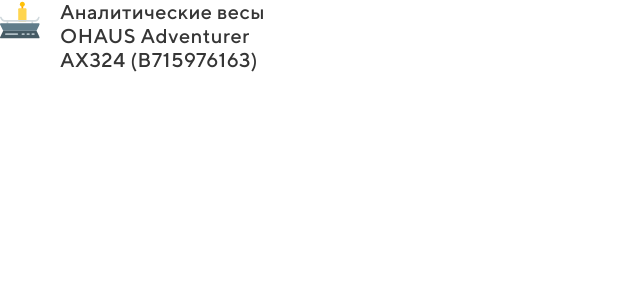
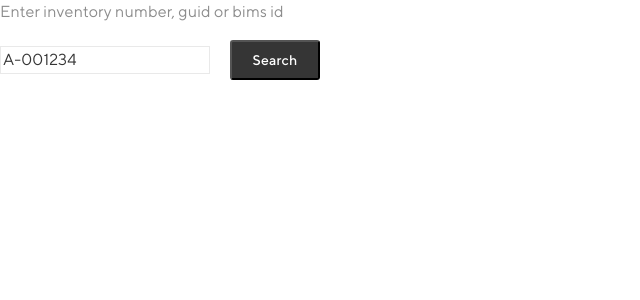
Before and after one commit to KuArthur/biocad-test, a React (Create React App) app: page / in a window 1280 px wide. Shown: the top 300 px of the page, without its empty margins (0-640 px from the left). Built offline with nearby package versions, Linux system fonts and the light colour scheme.

Commit message:
сделал FilterDevices

```diff
--- a/src/App.js
+++ b/src/App.js
@@ -1,9 +1,11 @@
-import logo from './logo.svg';
+import React, { useState } from 'react';
+
 import './App.css';
 
 import DeviceInfo from './components/DeviceInfo/DeviceInfo'
 import CalibrationReport from './components/CalibrationReport/CalibrationReport';
 import UnitName from './components/UnitName/UnitName';
+import FilterDevices from './components/FilterDevices/FilterDevices';
 
 import {calibrationReport as calibrationData} from './db/calibrationReport';
 import { deviceInfo } from './db/deviceInfo';
@@ -13,12 +15,20 @@
 const NAME = 'Аналитические весы OHAUS Adventurer АХ324 (B715976163)';
 
 function App() {
+  const [filterText, setFilterText] = useState('A-001234');
 
-  return(
+  function handleFilterTextChange(filterText) {
+    setFilterText(filterText)
+  }
+  return (
     // <DeviceInfo device ={deviceInfo} />
     // <CalibrationReport calibrationData = {calibrationData} />
-    <UnitName name = {NAME}
-              img = {item}
+    // <UnitName name = {NAME}
+    //           img = {item}
+    // />
+    <FilterDevices  filterText = {filterText}
+                    onFilterTextChange = {handleFilterTextChange}
+
     />
   )
 }
--- a/src/components/CalibrationReport/CalibrationReport.js
+++ b/src/components/CalibrationReport/CalibrationReport.js
@@ -1,6 +1,6 @@
-import { render } from '@testing-library/react';
+// import { render } from '@testing-library/react';
 import React from 'react';
-import ReactDOM from 'react-dom';
+// import ReactDOM from 'react-dom';
 
 import './CalibrationReport.css';
 
--- a/src/components/DeviceInfo/DeviceInfo.js
+++ b/src/components/DeviceInfo/DeviceInfo.js
@@ -1,6 +1,6 @@
-import { render } from '@testing-library/react';
+// import { render } from '@testing-library/react';
 import React from 'react';
-import ReactDOM from 'react-dom';
+// import ReactDOM from 'react-dom';
 
 import './DeviceInfo.css';
 
--- a/src/components/FilterDevices/FilterDevices.css
+++ b/src/components/FilterDevices/FilterDevices.css
@@ -0,0 +1,48 @@
+.filterDevices {
+    max-width: 320px;
+}
+
+.filterDevices-input {
+    max-width: 210px;
+    width: 100%;
+    font-family: TT Norms;
+    font-style: normal;
+    font-weight: normal;
+    font-size: 16px;
+    line-height: 24px;
+    letter-spacing: 0.16px;
+    font-feature-settings: 'pnum' on, 'lnum' on;
+    color: #353535;
+    background: #FFFFFF;
+    border: 1px solid #E9E9E9;
+    box-sizing: border-box;
+    margin-right: 20px;
+}
+
+.filterDevices-button {
+    background: #353535;
+    border-radius: 3px;
+    width: 90px;
+    height: 40px;
+    font-family: TT Norms;
+    font-style: normal;
+    font-weight: 500;
+    font-size: 14px;
+    line-height: 24px;
+    text-align: center;
+    letter-spacing: 0.16px;
+    font-feature-settings: 'pnum' on, 'lnum' on;
+    color: #FFFFFF;
+}
+
+.filterDevices-head {
+    font-family: TT Norms;
+    font-style: normal;
+    font-weight: normal;
+    font-size: 16px;
+    line-height: 24px;
+    letter-spacing: 0.16px;
+    font-feature-settings: 'pnum' on, 'lnum' on;
+    color: #8C8C8C;
+    margin-bottom: 16px;
+}
--- a/src/components/FilterDevices/FilterDevices.js
+++ b/src/components/FilterDevices/FilterDevices.js
@@ -6,20 +6,25 @@
     const filterText = props.filterText;
 
     function handleFilterTextChange(e) {
-        return props.onFilterTextChange(e.target.value);
+        props.onFilterTextChange(e.target.value);
     }
 
     return (
-        <div className = 'FilterDevices'>
-            <form>
+        <form>
+
+            <div className = 'filterDevices'>
+                <div className = 'filterDevices-head'>Enter inventory number, guid or bims id</div>
                 <input  type = 'text'
                         value = {filterText}
                         onChange = {handleFilterTextChange}
+                        className = 'filterDevices-input'
                 />
-                <input type = 'submit'> Search </input>
-            </form>
-
-        </div>
+                <input  type = 'submit'
+                        value = 'Search'
+                        className = 'filterDevices-button'
+                />
+            </div>
+        </form>
     )
 
 }
--- a/src/components/UnitName/UnitName.css
+++ b/src/components/UnitName/UnitName.css
@@ -1,10 +1,10 @@
-.UnitName {
+.unitName {
     display: flex;
     align-items: flex-start;
     max-width: 285px;
 }
 
-.UnitName-name {
+.unitName-name {
     font-family: TT Norms;
     font-style: normal;
     font-weight: 500;
--- a/src/components/UnitName/UnitName.js
+++ b/src/components/UnitName/UnitName.js
@@ -8,9 +8,9 @@
     const img = props.img;
 
     return (
-        <div className = 'UnitName'>
-            <img src = {img} alt = 'picture' />
-            <span className = 'UnitName-name'> {name} </span>
+        <div className = 'unitName'>
+            <img src = {img} alt = '' />
+            <span className = 'unitName-name'> {name} </span>
         </div>
     )
 }
```
